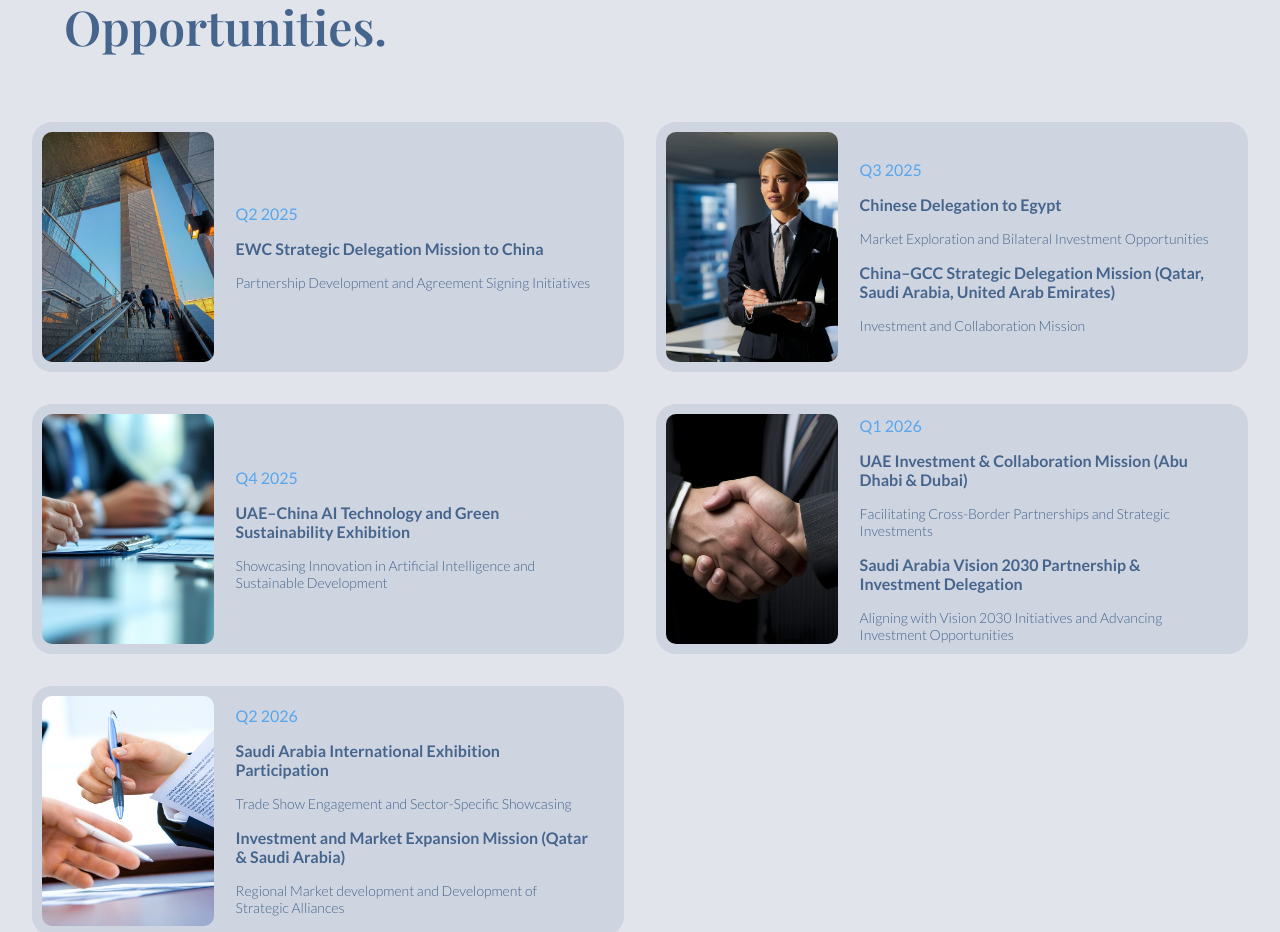
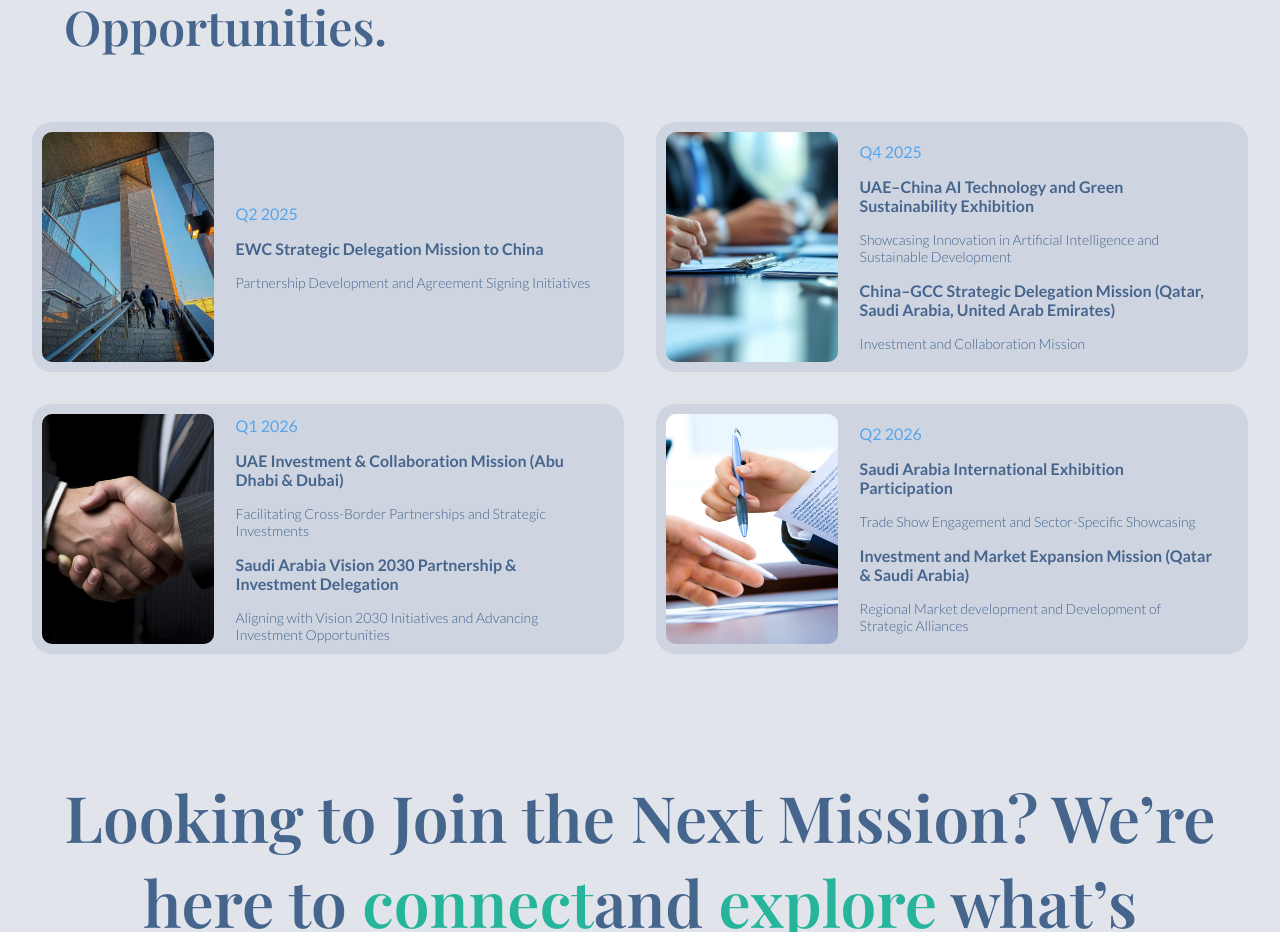
Before and after one commit to chtiouimal/EWConnect, a React (Vite) app: page /projects in a window 1280 px wide. Shown: the part 1643-2575 px from the top of the page. Built offline with nearby package versions, Linux system fonts and the light colour scheme; a web font is replaced by a local one.

Commit message:
update upcoming projects

```diff
--- a/src/sections/projects/projects-view.jsx
+++ b/src/sections/projects/projects-view.jsx
@@ -14,21 +14,21 @@ function ProjectsView() {
         },
       ],
     },
-    {
-      date: "Q3 2025",
-      img: "2.jpg",
-      events: [
-        {
-          title: "Chinese Delegation to Egypt",
-          info: "Market Exploration and Bilateral Investment Opportunities",
-        },
-        {
-          title:
-            "China–GCC Strategic Delegation Mission (Qatar, Saudi Arabia, United Arab Emirates)",
-          info: "Investment and Collaboration Mission",
-        },
-      ],
-    },
+    // {
+    //   date: "Q3 2025",
+    //   img: "2.jpg",
+    //   events: [
+    //     {
+    //       title: "Chinese Delegation to Egypt",
+    //       info: "Market Exploration and Bilateral Investment Opportunities",
+    //     },
+    //     {
+    //       title:
+    //         "China–GCC Strategic Delegation Mission (Qatar, Saudi Arabia, United Arab Emirates)",
+    //       info: "Investment and Collaboration Mission",
+    //     },
+    //   ],
+    // },
     {
       date: "Q4 2025",
       img: "3.jpg",
@@ -36,6 +36,11 @@ function ProjectsView() {
         {
           title: "UAE–China AI Technology and Green Sustainability Exhibition",
           info: "Showcasing Innovation in Artificial Intelligence and Sustainable Development",
+        },
+        {
+          title:
+            "China–GCC Strategic Delegation Mission (Qatar, Saudi Arabia, United Arab Emirates)",
+          info: "Investment and Collaboration Mission",
         },
       ],
     },
```
